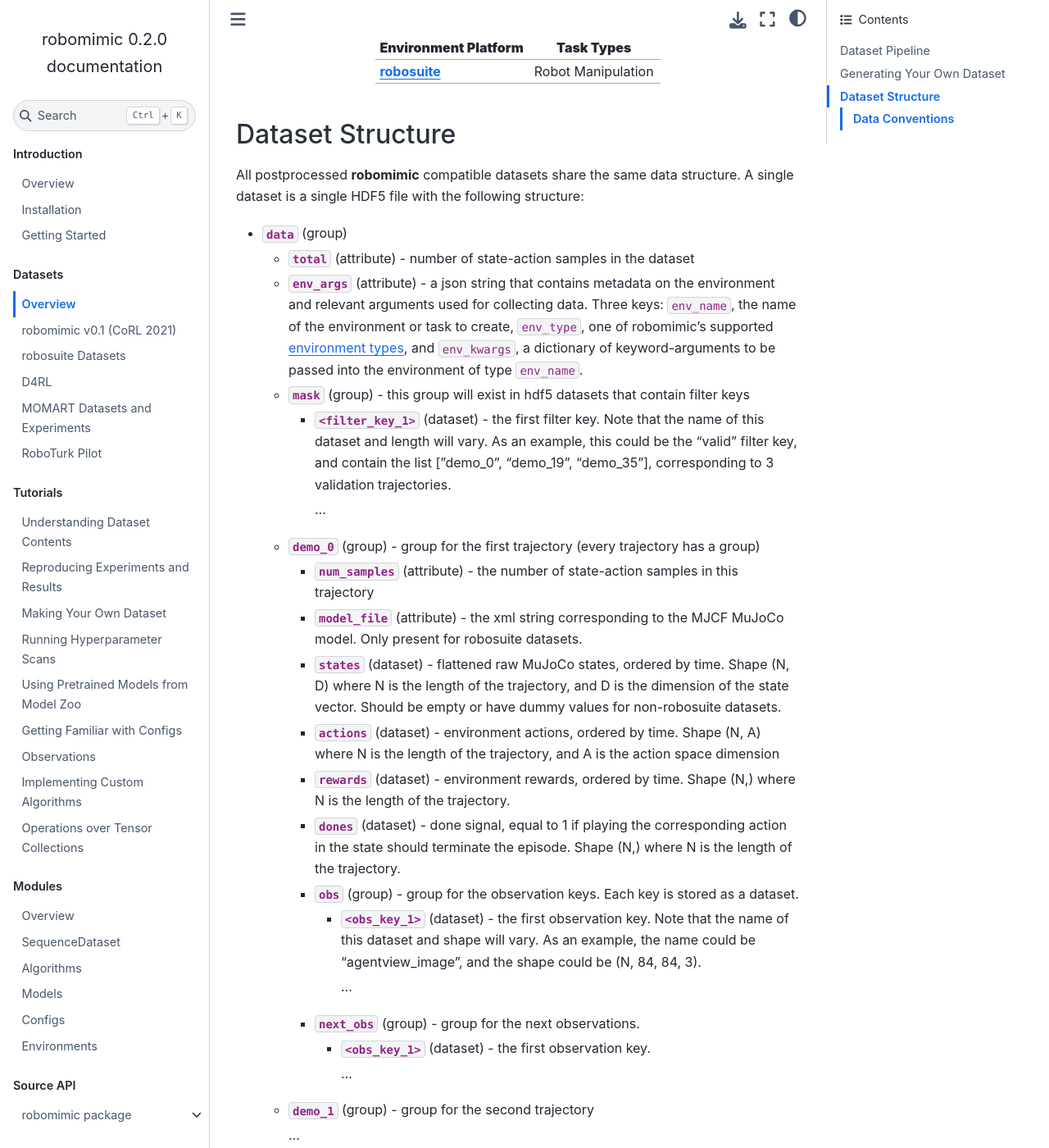
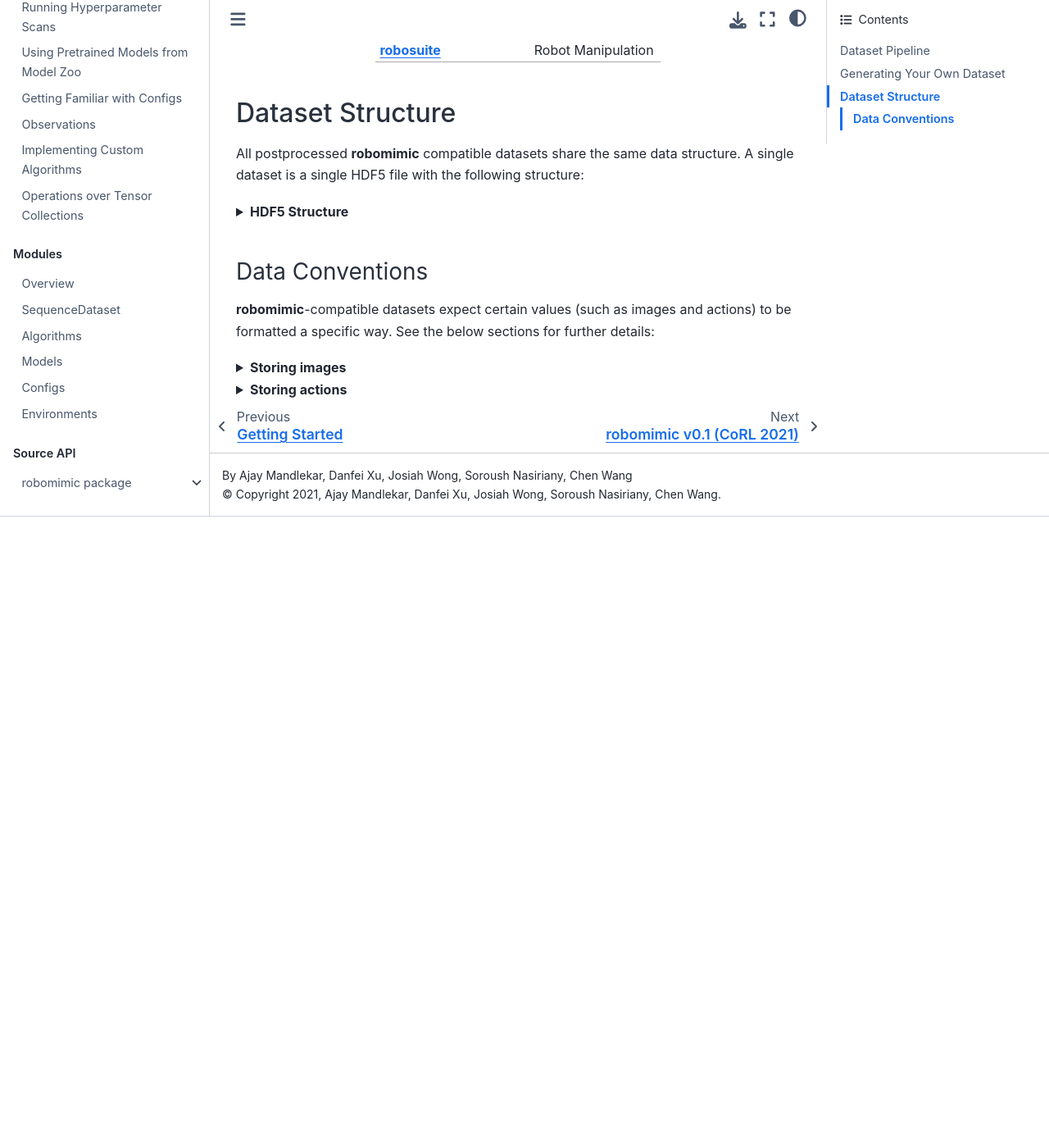
Before and after one commit to ARISE-Initiative/robomimic, a Sphinx documentation site: the page built from docs/datasets/overview.md, in a window 1280 px wide and 1400 px high, scrolled down 945 px. Shown: the whole window at 82% size. Built offline with Sphinx 7.4.7 and the Sphinx Book theme 1.1.4, drawn with Linux system fonts in a browser that asks for light colours; pages that are not in the unit, such as notebooks, are missing from menus; after the commit the page ends 1575 px from its top, so only the background shows below that; some of the changed text lies outside the part shown.

Commit message:
update dataset page

````diff
--- a/docs/datasets/overview.md
+++ b/docs/datasets/overview.md
@@ -14,18 +14,18 @@
 2. **Postprocessing** the dataset to guarantee compatibility with robomimic
 3. **Training** agent(s) in robomimic with dataset
 
-**robomimic** currently supports the following datasets out of the box. Click on the corresponding **1. Downloading** link to download the dataset and the corresponding **2. Postprocessing** link for postprocessing that dataset.
+**robomimic** currently supports the following datasets out of the box. Click on the corresponding **(1) Downloading** link to download the dataset and the corresponding **(2) Postprocessing** link for postprocessing that dataset.
 
 
-|          **Dataset**          | **Task Types** | **1.Downloading** | **2.Postprocessing**  |
+|          **Dataset**          | **Task Types** | **Downloading** | **Postprocessing**  |
 | ----------------------------- | :-------------: | :-------------: | :-------------: |
-| [**robomimic v0.1 <br>(CoRL 2021)**](robomimic_v0.1.html)| Sim + Real Robot Manipulation | [Link](robomimic_v0.1.html#downloading)  | [Link](robomimic_v0.1.html#postprocessing)  |
+| [**robomimic v0.1**](robomimic_v0.1.html)| Sim + Real Robot Manipulation | [Link](robomimic_v0.1.html#downloading)  | [Link](robomimic_v0.1.html#postprocessing)  |
 | [**D4RL**](d4rl.html)                      | Sim Locomotion | [Link](d4rl.html#downloading)  | [Link](d4rl.html#postprocessing)  |
-| [**MOMART**](momart.html)                    | Sim Robot Mobile Manipulation | [Link](momart.html#downloading)  | [Link](momart.html#postprocessing)  |
-| [**RoboTurk Pilot**](roboturk_pilot.html)            | Sim + Real Robot Manipulation | [Link](roboturk_pilot.html#downloading)  | [Link](roboturk_pilot.html#postprocessing)  |
+| [**MOMART**](momart.html)                    | Sim Mobile Manipulation | [Link](momart.html#downloading)  | [Link](momart.html#postprocessing)  |
+| [**RoboTurk Pilot**](roboturk_pilot.html)            | Sim Robot Manipulation | [Link](roboturk_pilot.html#downloading)  | [Link](roboturk_pilot.html#postprocessing)  |
 
 
-After downloading and postprocessing, **3. Training** with the dataset is straightforward and unified across all datasets:
+After downloading and postprocessing, **(3) Training** with the dataset is straightforward and unified across all datasets:
 
 ```sh
 python train.py --dataset <PATH_TO_POSTPROCESSED_DATASET> --config <PATH_TO_CONFIG>
@@ -43,6 +43,10 @@
 ## Dataset Structure
 
 All postprocessed **robomimic** compatible datasets share the same data structure. A single dataset is a single HDF5 file with the following structure:
+
+<details>
+  <summary><b>HDF5 Structure</b></summary>
+<p>
 
 - **`data`** (group)
 
@@ -86,6 +90,10 @@
 
     ...
 
+
+</p>
+</details>
+
 ### Data Conventions
 
 **robomimic**-compatible datasets expect certain values (such as images and actions) to be formatted a specific way. See the below sections for further details:
````
